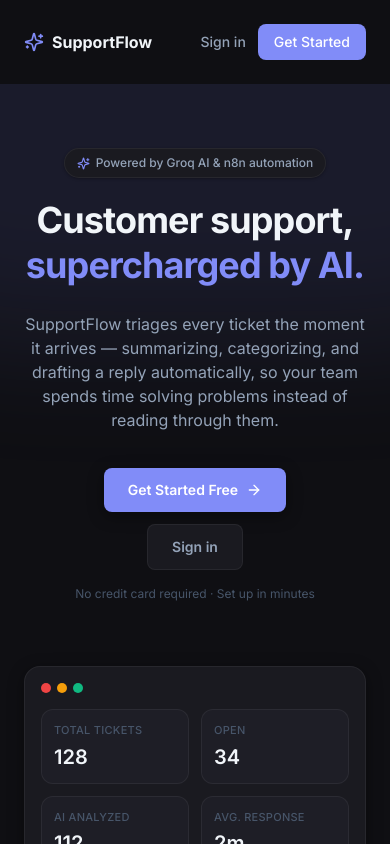
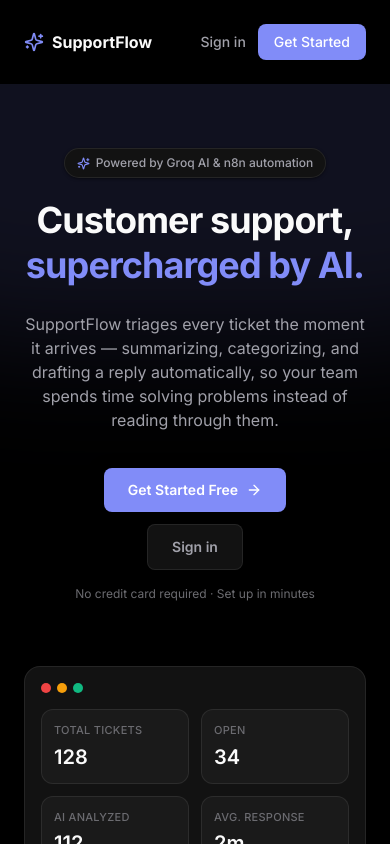
Before and after one commit to codewithabhi2003/supportflow-frontend, a React (Vite) app: page / in a window 390 px wide. Shown: the top 844 px of the page. Built offline with nearby package versions, Linux system fonts and the light colour scheme; no server answers.

Commit message:
feat: establish neutral black dark theme and responsive color system

```diff
--- a/src/index.css
+++ b/src/index.css
@@ -2,8 +2,52 @@
 @tailwind components;
 @tailwind utilities;
 
-/* Light Mode (default) */
-:root {
+/* Default = Dark mode, true neutral black (no blue/purple tint anywhere).
+   Also matches [data-theme="dark"] exactly, so if JS hasn't run yet (or
+   fails), the page still renders black instead of flashing light mode. */
+:root,
+[data-theme="dark"] {
+  --bg-base:      #000000;
+  --bg-surface:   #0A0A0A;
+  --bg-card:      #121212;
+  --bg-sidebar:   #000000;
+  --bg-input:     #1A1A1A;
+  --bg-hover:     #242424;
+
+  --primary:      #818CF8;
+  --primary-dark: #6366F1;
+  --primary-soft: rgba(129,140,248,0.12);
+  --primary-ring: rgba(129,140,248,0.24);
+
+  --text-primary:  #FAFAFA;
+  --text-secondary:#A1A1AA;
+  --text-muted:    #6B6B70;
+
+  --border:        rgba(255,255,255,0.08);
+  --border-strong: rgba(255,255,255,0.14);
+
+  --shadow-sm: 0 1px 3px rgba(0,0,0,0.5);
+  --shadow-md: 0 4px 16px rgba(0,0,0,0.6);
+
+  /* Status */
+  --status-open:         #3B82F6;
+  --status-open-bg:      rgba(59,130,246,0.12);
+  --status-progress:     #F59E0B;
+  --status-progress-bg:  rgba(245,158,11,0.12);
+  --status-closed:       #10B981;
+  --status-closed-bg:    rgba(16,185,129,0.12);
+
+  /* Priority */
+  --priority-high:    #EF4444;
+  --priority-high-bg: rgba(239,68,68,0.12);
+  --priority-med:     #F59E0B;
+  --priority-med-bg:  rgba(245,158,11,0.12);
+  --priority-low:     #9CA3AF;
+  --priority-low-bg:  rgba(156,163,175,0.12);
+}
+
+/* Light mode — explicit opt-in override */
+[data-theme="light"] {
   --bg-base:      #FAFAFA;
   --bg-surface:   #FFFFFF;
   --bg-card:      #FFFFFF;
@@ -43,31 +87,6 @@
   --priority-low-bg:  #F9FAFB;
 }
 
-/* Dark Mode — toggle via data-theme="dark" on <html> */
-[data-theme="dark"] {
-  --bg-base:      #0F0F13;
-  --bg-surface:   #141418;
-  --bg-card:      #1A1A20;
-  --bg-sidebar:   #111116;
-  --bg-input:     #1E1E26;
-  --bg-hover:     #22222C;
-
-  --primary:      #818CF8;
-  --primary-dark: #6366F1;
-  --primary-soft: rgba(129,140,248,0.10);
-  --primary-ring: rgba(129,140,248,0.20);
-
-  --text-primary:  #F1F5F9;
-  --text-secondary:#94A3B8;
-  --text-muted:    #475569;
-
-  --border:        rgba(255,255,255,0.06);
-  --border-strong: rgba(255,255,255,0.10);
-
-  --shadow-sm: 0 1px 3px rgba(0,0,0,0.3);
-  --shadow-md: 0 4px 16px rgba(0,0,0,0.4);
-}
-
 * {
   box-sizing: border-box;
 }
```
